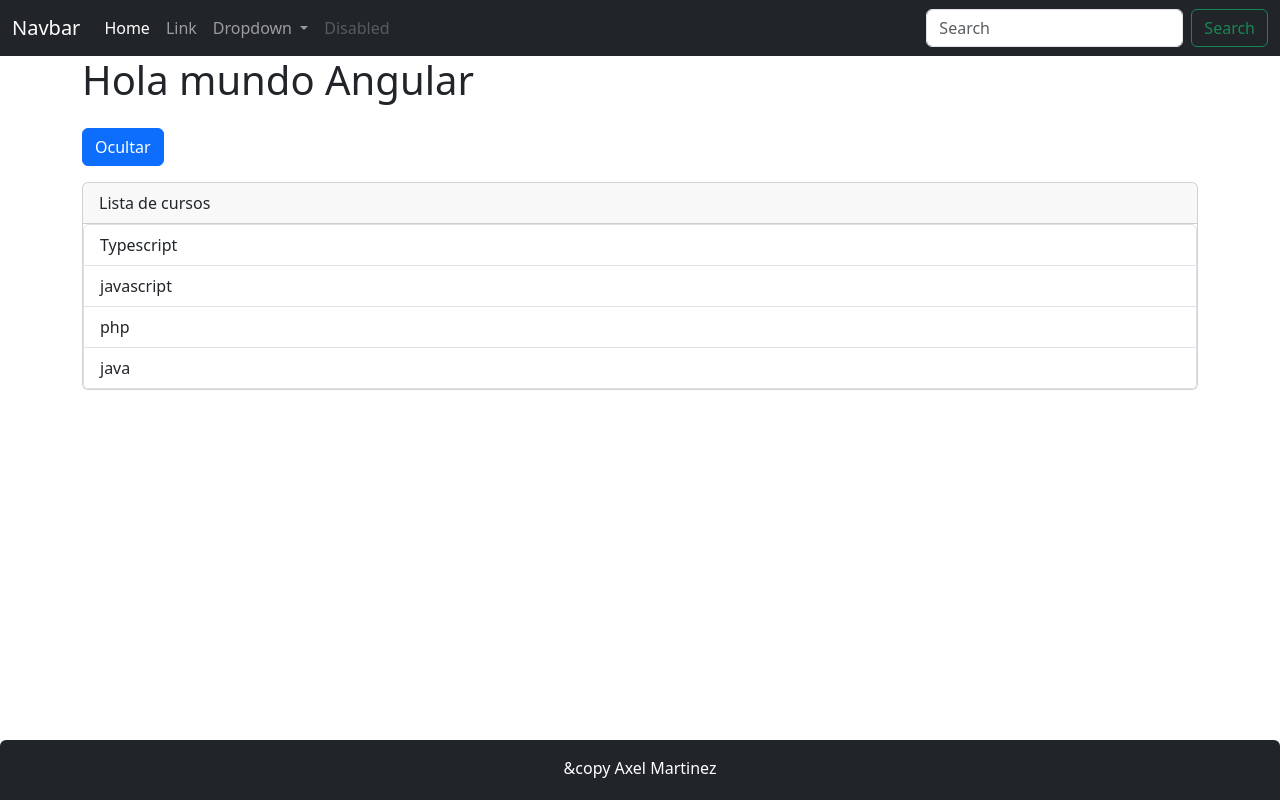
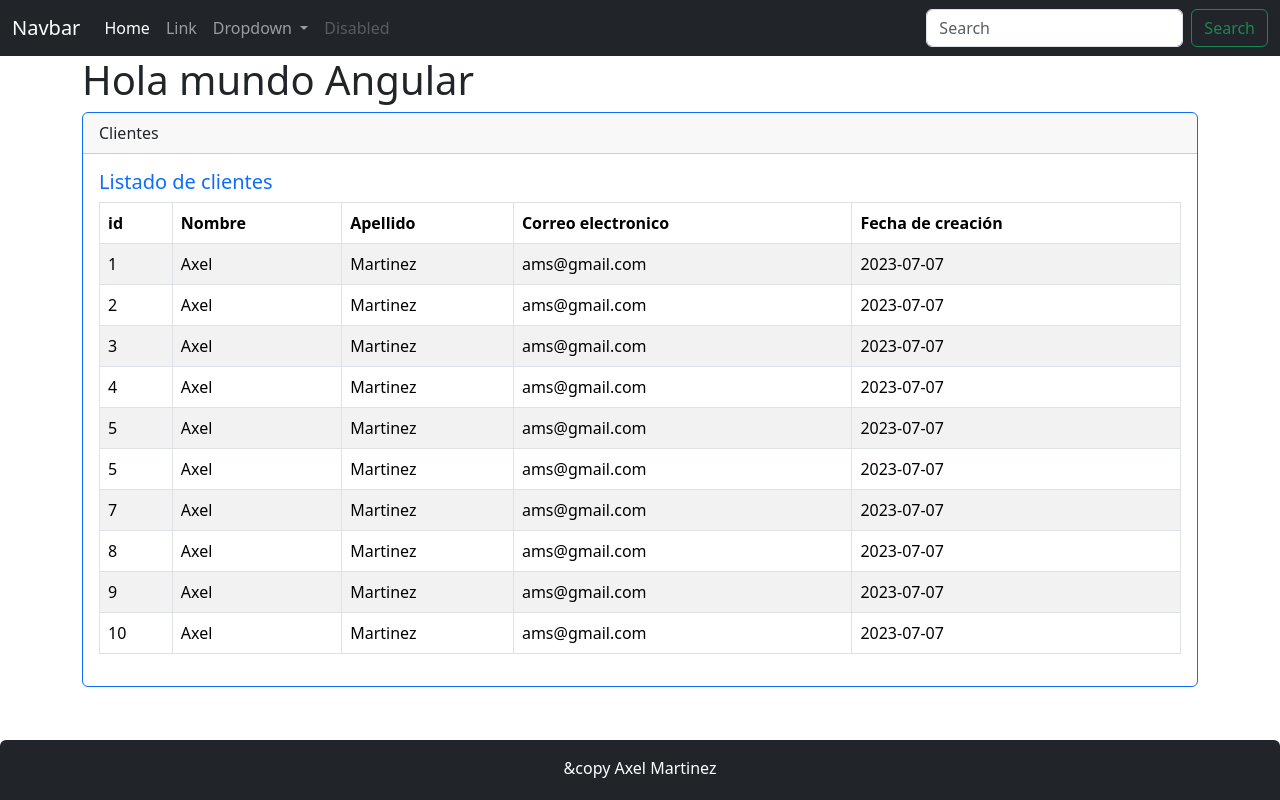
Before and after one commit to Axel200121/Crud-Angular-Spring, an Angular app in the folder frontal/: page / in a window 1280 px wide. Built offline with nearby package versions, Linux system fonts and the light colour scheme.

Commit message:
Componente listado de clientes

```diff
--- a/frontal/src/app/app.component.html
+++ b/frontal/src/app/app.component.html
@@ -1,6 +1,6 @@
 <app-header></app-header>
 <section class="container">
     <h1>Hola mundo Angular</h1>
-    <app-directiva></app-directiva>
+    <app-clientes></app-clientes>
 </section>
 <app-footer></app-footer>
--- a/frontal/src/app/app.module.ts
+++ b/frontal/src/app/app.module.ts
@@ -5,13 +5,15 @@
 import { HeaderComponent } from './header/header.component';
 import { FooterComponent } from './footer/footer.component';
 import { DirectivaComponent } from './directiva/directiva.component';
+import { ClientesComponent } from './clientes/clientes.component';
 
 @NgModule({
   declarations: [
     AppComponent,
     HeaderComponent,
     FooterComponent,
-    DirectivaComponent
+    DirectivaComponent,
+    ClientesComponent
   ],
   imports: [
     BrowserModule,
--- /dev/null
+++ b/frontal/src/app/clientes/cliente.ts
@@ -0,0 +1,9 @@
+export class Cliente{
+
+    id!:number;
+    nombre!: string;
+    apellido!:string;
+    createAt!:string;
+    email!:string;
+
+}
--- /dev/null
+++ b/frontal/src/app/clientes/clientes.component.html
@@ -0,0 +1,26 @@
+<div class="card border-primary mb-3" >
+    <div class="card-header">Clientes</div>
+    <div class="card-body text-primary">
+        <h5 class="card-title">Listado de clientes</h5>
+        <table class="table table-bordered table-striped">
+            <thead>
+                <tr>
+                    <th>id</th>
+                    <th>Nombre</th>
+                    <th>Apellido</th>
+                    <th>Correo electronico</th>
+                    <th>Fecha de creación</th>
+                </tr>
+            </thead>
+            <tbody>
+                <tr *ngFor="let cliente of clientes">
+                    <td>{{cliente.id}}</td>
+                    <td>{{cliente.nombre}}</td>
+                    <td>{{cliente.apellido}}</td>
+                    <td>{{cliente.email}}</td>
+                    <td>{{cliente.createAt}}</td>
+                </tr>
+            </tbody>
+        </table>
+    </div>
+</div>
--- /dev/null
+++ b/frontal/src/app/clientes/clientes.component.ts
@@ -0,0 +1,21 @@
+import { Component, OnInit } from '@angular/core';
+import { Cliente } from './cliente';
+import { CLIENTES } from './clientes.json';
+
+
+@Component({
+  selector: 'app-clientes',
+  templateUrl: './clientes.component.html',
+  styleUrls: ['./clientes.component.css']
+})
+export class ClientesComponent implements OnInit {
+
+  clientes: Cliente[] =[];
+
+  constructor(){}
+
+  ngOnInit(): void {
+    this.clientes = CLIENTES;
+  }
+
+}
--- /dev/null
+++ b/frontal/src/app/clientes/clientes.json.ts
@@ -0,0 +1,14 @@
+import { Cliente } from "./cliente";
+
+export const CLIENTES: Cliente[] = [
+    {id:1,  nombre: 'Axel', apellido: 'Martinez', email: 'ams@gmail.com', createAt:'2023-07-07'},
+    {id:2,  nombre: 'Axel', apellido: 'Martinez', email: 'ams@gmail.com', createAt:'2023-07-07'},
+    {id:3,  nombre: 'Axel', apellido: 'Martinez', email: 'ams@gmail.com', createAt:'2023-07-07'},
+    {id:4,  nombre: 'Axel', apellido: 'Martinez', email: 'ams@gmail.com', createAt:'2023-07-07'},
+    {id:5,  nombre: 'Axel', apellido: 'Martinez', email: 'ams@gmail.com', createAt:'2023-07-07'},
+    {id:5,  nombre: 'Axel', apellido: 'Martinez', email: 'ams@gmail.com', createAt:'2023-07-07'},
+    {id:7,  nombre: 'Axel', apellido: 'Martinez', email: 'ams@gmail.com', createAt:'2023-07-07'},
+    {id:8,  nombre: 'Axel', apellido: 'Martinez', email: 'ams@gmail.com', createAt:'2023-07-07'},
+    {id:9,  nombre: 'Axel', apellido: 'Martinez', email: 'ams@gmail.com', createAt:'2023-07-07'},
+    {id:10,  nombre: 'Axel', apellido: 'Martinez', email: 'ams@gmail.com', createAt:'2023-07-07'},
+  ];
```
Also changed, not shown: frontal/src/app/clientes/clientes.component.css (added), 1 other file (tests, documents, lock files or other folders).
